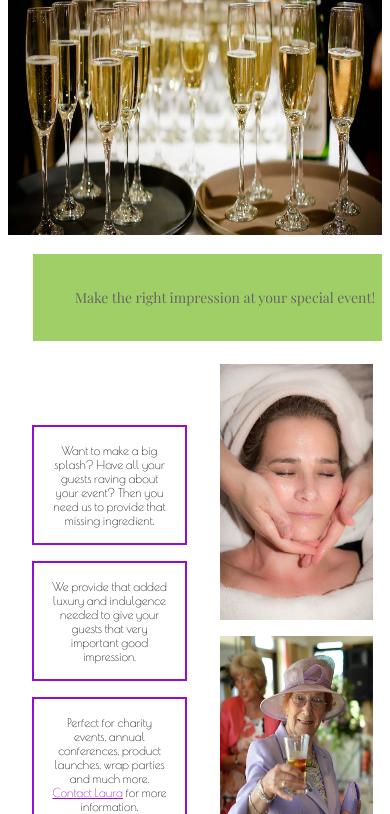
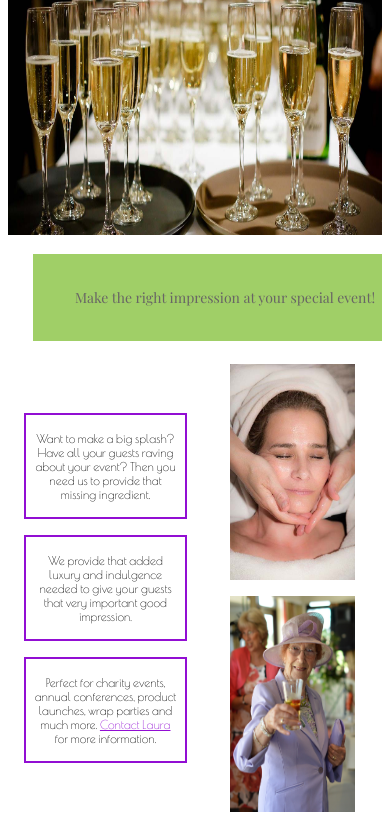
Before and after one commit to emmasmithdev/holistic-wellbeing-scotland, a Gatsby site: page /specialEvents in a window 390 px wide. Shown: the part 286-1100 px from the top of the page. Built offline with nearby package versions, Linux system fonts and the light colour scheme; Gatsby itself is replaced by a stand-in of ours.

Commit message:
Fixes padding issues on mobile

```diff
--- a/src/styles/global.css
+++ b/src/styles/global.css
@@ -691,19 +691,22 @@ footer {
         flex-direction: column;
     }
     .events-item-pics img {
-        width: 90%;
-        height: 16rem;
+        width: 70%;
+        height: 13.5rem;
         margin: 0 auto 0 auto;
     }
     .events-item {
         font-size: .75rem;
-        padding: 1rem;
+        padding: .5rem;
     }
     .events-banner-image {
         height: 15rem;
     }
     .events-heading {
         top: 17%;
+    }
+    .events-item p {
+        padding: 1rem .5rem;
     }
 }
 
@@ -718,6 +721,9 @@ footer {
     }
     .corporate-heading {
         left: 12%;
+    }
+    .events-item p {
+        padding: .5rem;
     }
 }
 
```
